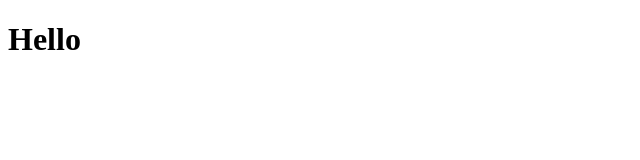
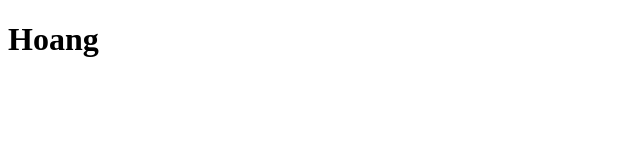
Before and after one commit to ArmZoro2001/C4EJS110-PhamHuyHoang, a plain HTML site: page index.html in a window 1280 px wide. Shown: the full height of the page, 0-640 px from the left. Drawn offline with Linux system fonts and the light colour scheme.

Commit message:
Pham HUy Hoang

```diff
--- a/index.html
+++ b/index.html
@@ -7,6 +7,6 @@
     <title>Document</title>
 </head>
 <body>
-    <h1>Hello</h1>
+    <h1>Hoang </h1>
 </body>
 </html>
```
